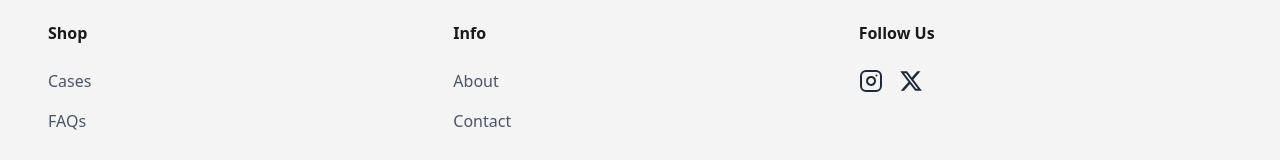
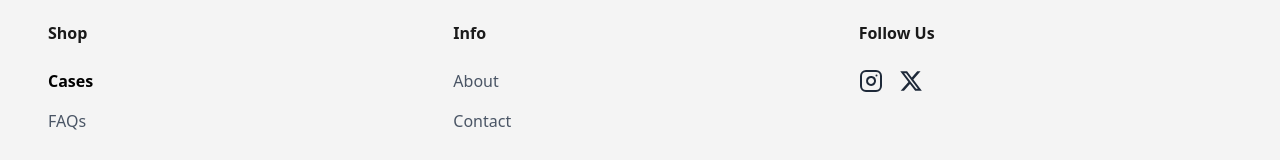
Before and after one commit to jaseel0/ZAYQ, a React (Vite) app: page /products in a window 1280 px wide. Shown: the part 863-1023 px from the top of the page. Built offline with nearby package versions, Linux system fonts and the light colour scheme; no server answers; the database is empty.

Commit message:
update path in footer

```diff
--- a/src/assets/components/layout/Footer.tsx
+++ b/src/assets/components/layout/Footer.tsx
@@ -1,6 +1,15 @@
-import React from 'react';
+import React from "react";
+import { Link, useLocation } from "react-router-dom";
 
 const Footer: React.FC = () => {
+  const { pathname } = useLocation();
+
+  const linkClass = (path: string) =>
+    `transition-colors ${pathname === path
+      ? "text-black font-semibold"
+      : "text-gray-600 hover:text-black"
+    }`;
+
   return (
     <footer className="w-full bg-[#f4f4f4] pt-16 pb-8 px-6 md:px-12 border-t border-gray-200">
       <div className="max-w-7xl mx-auto">
@@ -11,10 +20,14 @@ const Footer: React.FC = () => {
             <h3 className="font-bold text-[#1a1a1a] mb-6">Shop</h3>
             <ul className="space-y-4">
               <li>
-                <a href="#" className="text-gray-600 hover:text-black transition-colors">Cases</a>
+                <Link to="/products" className={linkClass("/products")}>
+                  Cases
+                </Link>
               </li>
               <li>
-                <a href="#" className="text-gray-600 hover:text-black transition-colors">FAQs</a>
+                <Link to="/faqs" className={linkClass("/faqs")}>
+                  FAQs
+                </Link>
               </li>
             </ul>
           </div>
@@ -24,10 +37,14 @@ const Footer: React.FC = () => {
             <h3 className="font-bold text-[#1a1a1a] mb-6">Info</h3>
             <ul className="space-y-4">
               <li>
-                <a href="#" className="text-gray-600 hover:text-black transition-colors">About</a>
+                <Link to="/about" className={linkClass("/about")}>
+                  About
+                </Link>
               </li>
               <li>
-                <a href="#" className="text-gray-600 hover:text-black transition-colors">Contact</a>
+                <Link to="/contact" className={linkClass("/contact")}>
+                  Contact
+                </Link>
               </li>
             </ul>
           </div>
@@ -69,8 +86,12 @@ const Footer: React.FC = () => {
             © 2024 ZAYQ. All rights reserved.
           </div>
           <div className="flex space-x-8 order-1 md:order-2">
-            <a href="#" className="hover:text-black transition-colors">Privacy Policy</a>
-            <a href="#" className="hover:text-black transition-colors">Terms & Conditions</a>
+            <Link to="/privacy-policy" className="hover:text-black transition-colors">
+              Privacy Policy
+            </Link>
+            <Link to="/terms" className="hover:text-black transition-colors">
+              Terms & Conditions
+            </Link>
           </div>
         </div>
       </div>
```
